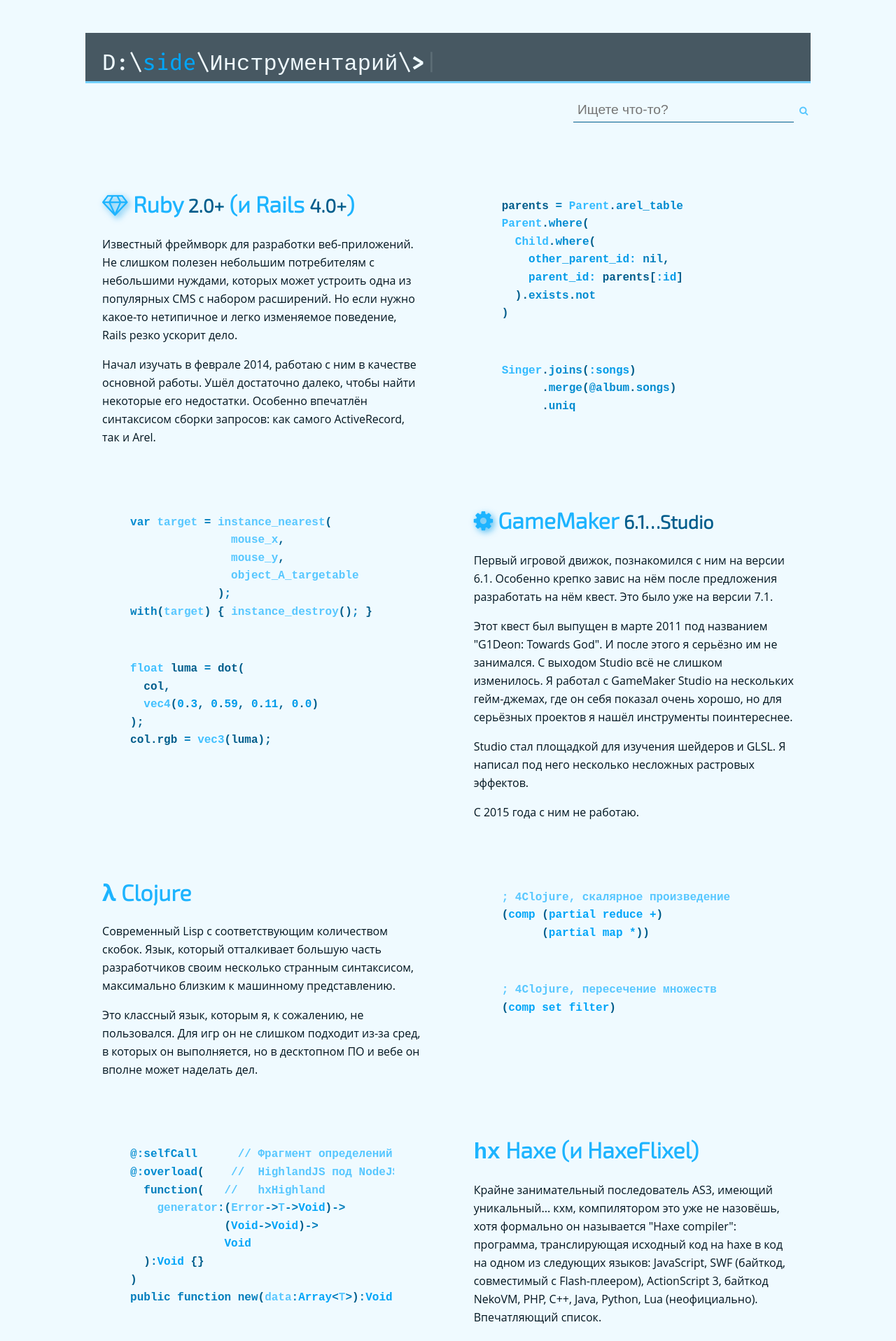
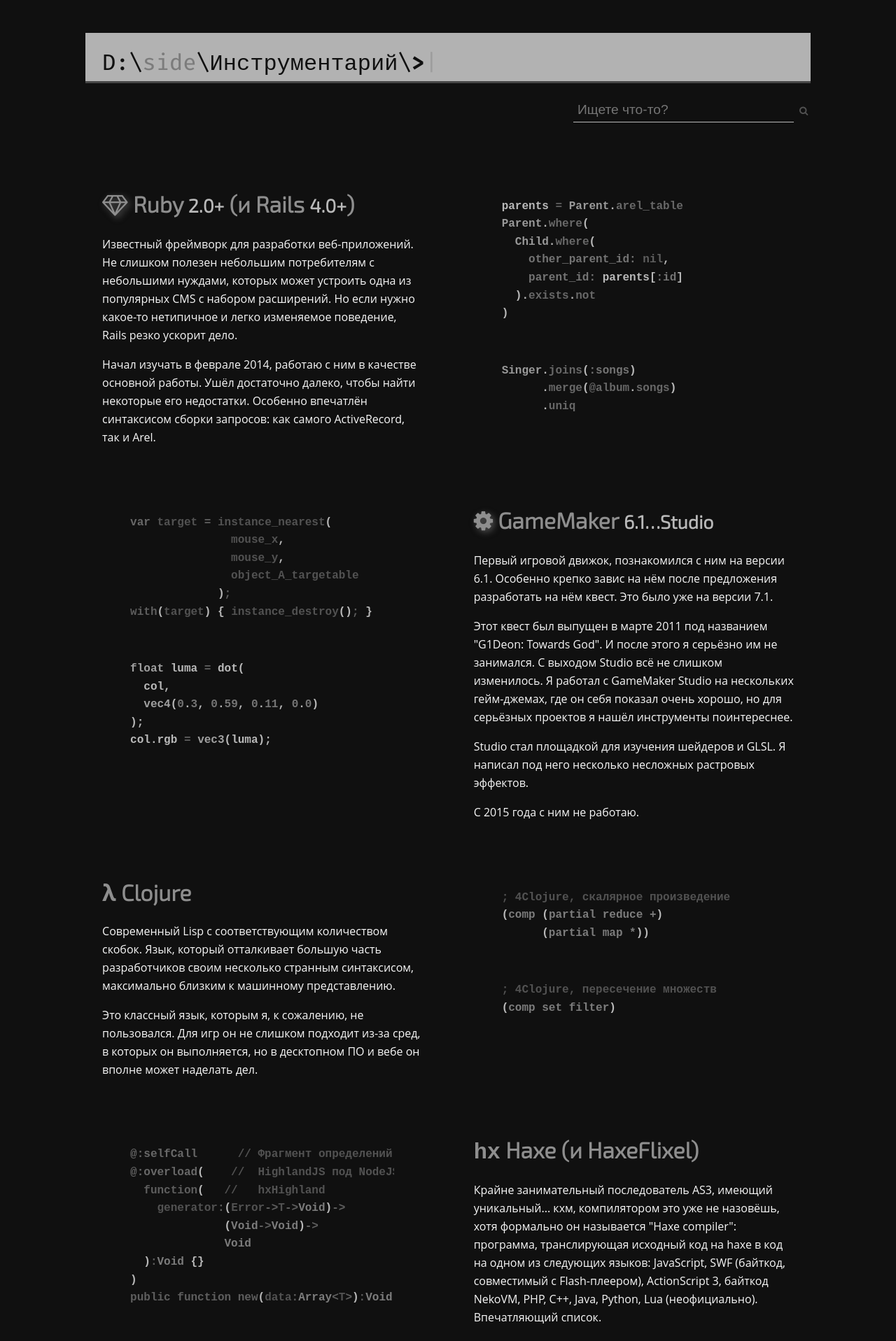
Before and after one commit to D-side/d-side.github.io, a Jekyll site: the page built from tools/index.html, in a window 1280 px wide. Shown: the top 1917 px of the page at 70% size. Built offline with Jekyll 4.4.1, drawn with Linux system fonts in a browser that asks for light colours; nearby versions of some CDN libraries; library files that are not in the unit come from our copies.

Commit message:
Even darker times

```diff
--- a/assets/paper.sass
+++ b/assets/paper.sass
@@ -2,11 +2,11 @@
 ---
 // Neat's "debug mode"
 // $visual-grid: true
-$sample: #CEF
+$sample: #000
 // $variation: 00deg
 
 @import themes/mono-mixer
-@import themes/mix/contrast
+// @import themes/mix/contrast
 
 @import bourbon
 @import fonts
```
